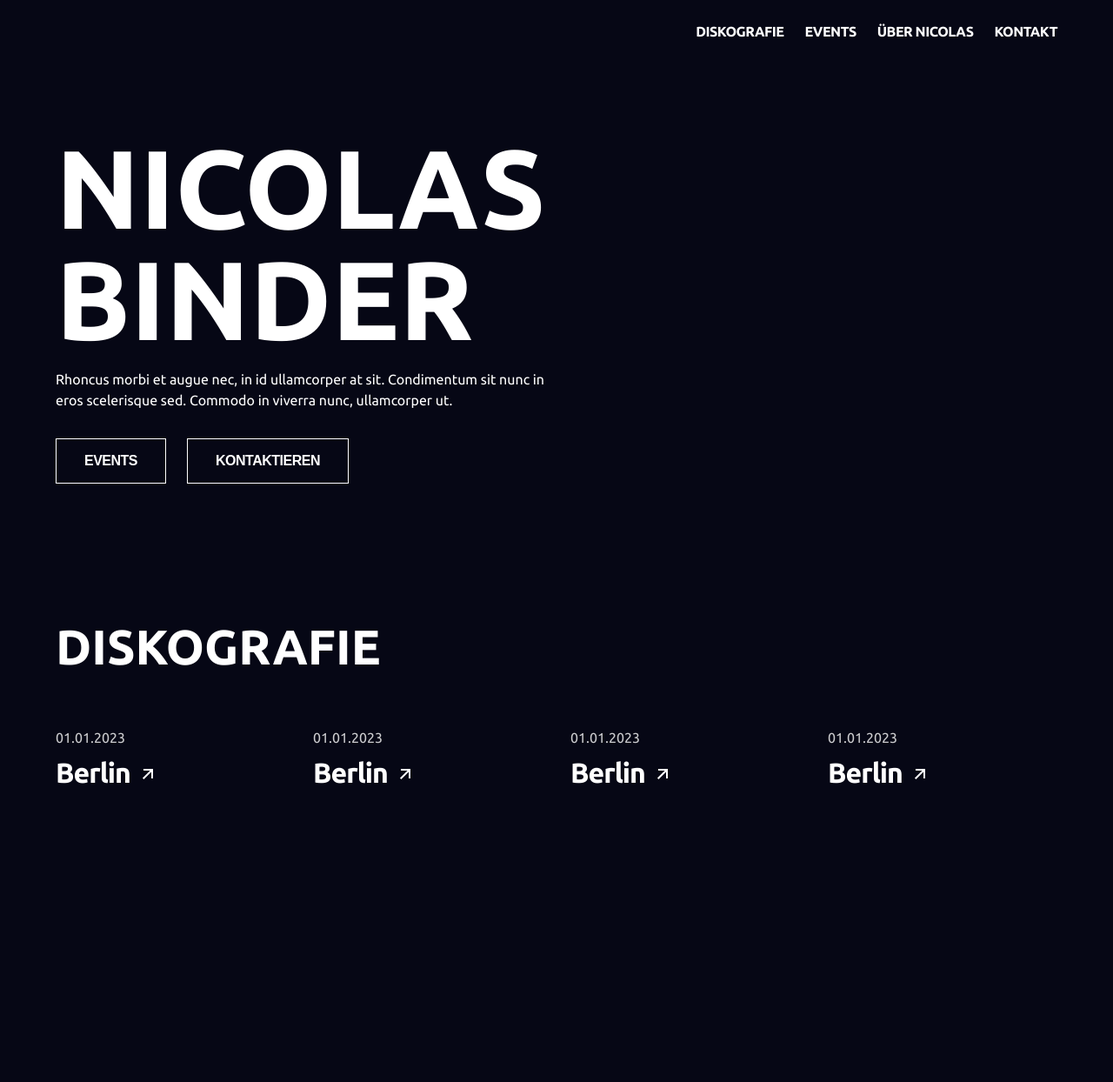
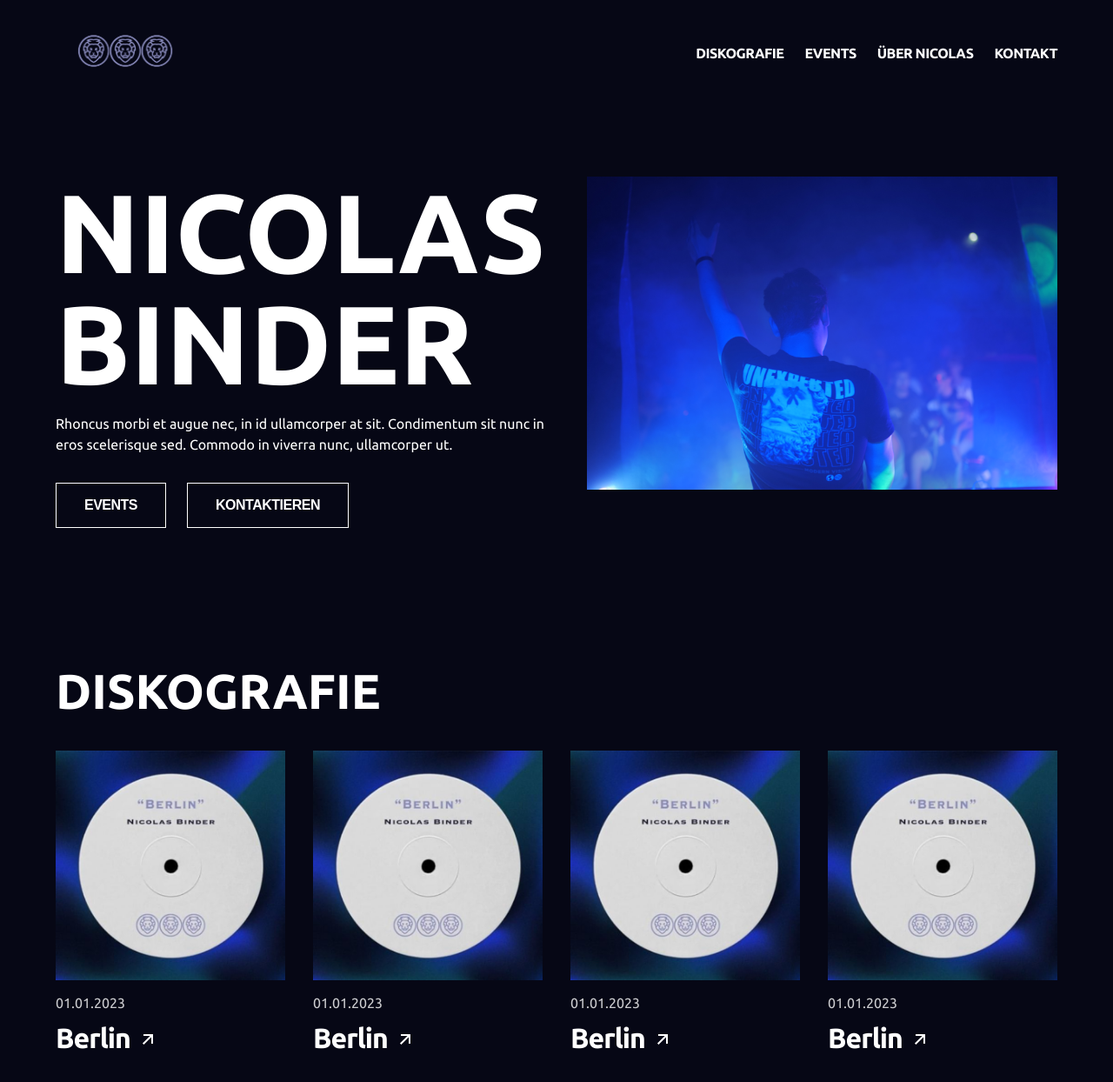
Before and after one commit to Morittz/Nicolas-Binder, a plain HTML site: page index.html in a window 1280 px wide. Shown: the whole page at 87% size. Before the commit the page ends 1000 px from the top, so only its background shows below. Drawn offline with Linux system fonts and the light colour scheme.

Commit message:
Update index.html

```diff
--- a/index.html
+++ b/index.html
@@ -12,7 +12,7 @@
 <body>
     <div class="container">
         <nav>
-            <div class="logo"><img src="Banner Upscaled.png" alt=""></div>
+            <div class="logo"><img src="logo.png" alt=""></div>
             <div class="nav-wrappper">
                 <a href="Diskografie">Diskografie</a>
                 <a href="Events">Events</a>
@@ -32,7 +32,7 @@
                         <button>Kontaktieren</button>
                     </div>
                 </div>
-                <img src="Image.JPG" alt="">
+                <img src="hero-img.png" alt="">
             </div>
         </div>
     </div>
@@ -41,7 +41,7 @@
             <h2>Diskografie</h2>
             <div class="disco-wrapper">
                 <div class="disco-div">
-                    <img src="image 4.png" class="disco-img" alt="">
+                    <img src="song-cover.png" class="disco-img" alt="">
                     <p style="opacity: 80%;">01.01.2023</p>
                     <div class="song-link-wrapper" onclick="window.open('https://nicolasbinder.lnk.to/berlin','_blank')">
                         <h3>Berlin</h3>
@@ -49,7 +49,7 @@
                     </div>
                 </div>
                 <div class="disco-div">
-                    <img src="image 4.png" class="disco-img" alt="">
+                    <img src="song-cover.png" class="disco-img" alt="">
                     <p style="opacity: 80%;">01.01.2023</p>
                     <div class="song-link-wrapper" onclick="window.open('https://nicolasbinder.lnk.to/berlin','_blank')">
                         <h3>Berlin</h3>
@@ -57,7 +57,7 @@
                     </div>
                 </div>
                 <div class="disco-div">
-                    <img src="image 4.png" class="disco-img" alt="">
+                    <img src="song-cover.png" class="disco-img" alt="">
                     <p style="opacity: 80%;">01.01.2023</p>
                     <div class="song-link-wrapper" onclick="window.open('https://nicolasbinder.lnk.to/berlin','_blank')">
                         <h3>Berlin</h3>
@@ -65,7 +65,7 @@
                     </div>
                 </div>
                 <div class="disco-div">
-                    <img src="image 4.png" class="disco-img" alt="">
+                    <img src="song-cover.png" class="disco-img" alt="">
                     <p style="opacity: 80%;">01.01.2023</p>
                     <div class="song-link-wrapper" onclick="window.open('https://nicolasbinder.lnk.to/berlin','_blank')">
                         <h3>Berlin</h3>
```
